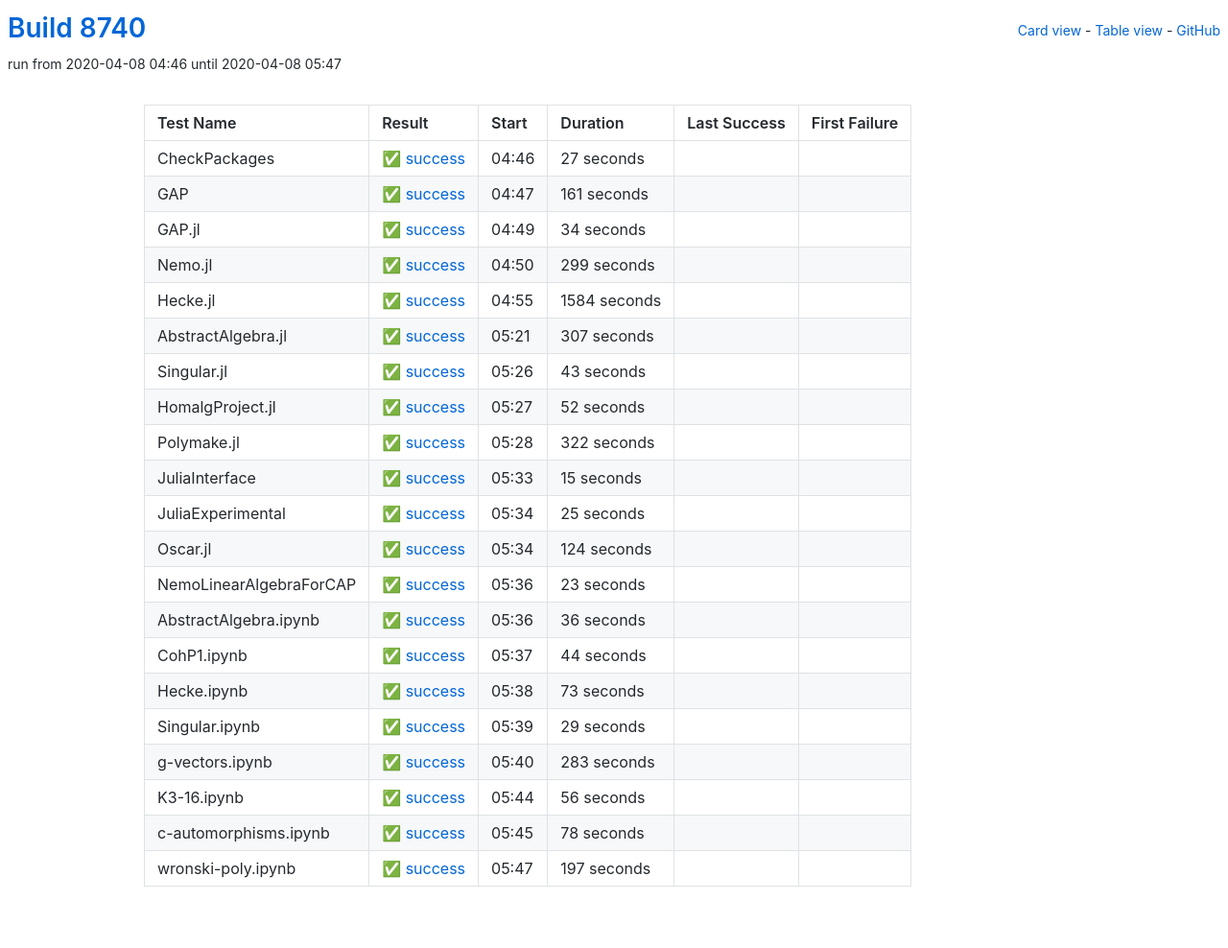
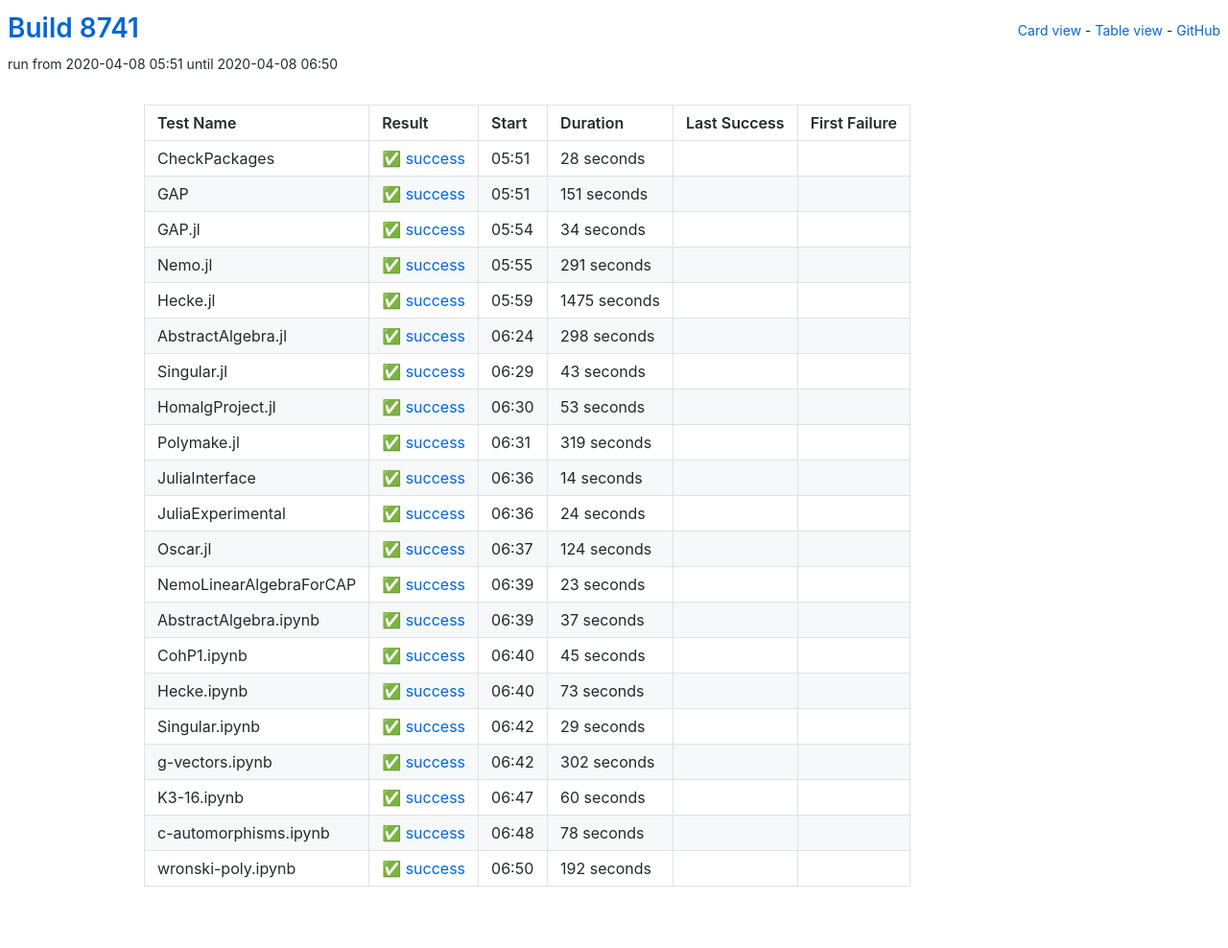
Before and after one commit to oscar-system/oscar-ci-status, a Jekyll site: the page built from table.html, in a window 1280 px wide. Shown: the whole page at 96% size. Built offline with Jekyll 4.4.1, drawn with Linux system fonts in a browser that asks for light colours.

Commit message:
Build 8741

```diff
--- a/_data/ci.yml
+++ b/_data/ci.yml
@@ -1,27 +1,27 @@
-build: 8740
-build_url: https://oscarci.mathematik.uni-kl.de/job/oscar/8740/
+build: 8741
+build_url: https://oscarci.mathematik.uni-kl.de/job/oscar/8741/
 job: oscar
 tests:
-- duration: 27
+- duration: 28
   exitcode: 0
   first_failure: false
   first_failure_url: null
   last_success: false
   last_success_url: null
-  log: https://oscarci.mathematik.uni-kl.de/job/oscar/8740/artifact/logs/build-8740/CheckPackages.log
+  log: https://oscarci.mathematik.uni-kl.de/job/oscar/8741/artifact/logs/build-8741/CheckPackages.log
   name: CheckPackages
-  start: 2020-04-08 04:46
+  start: 2020-04-08 05:51
   status: success
   success: true
-- duration: 161
+- duration: 151
   exitcode: 0
   first_failure: false
   first_failure_url: null
   last_success: false
   last_success_url: null
-  log: https://oscarci.mathematik.uni-kl.de/job/oscar/8740/artifact/logs/build-8740/GAP.log
+  log: https://oscarci.mathematik.uni-kl.de/job/oscar/8741/artifact/logs/build-8741/GAP.log
   name: GAP
-  start: 2020-04-08 04:47
+  start: 2020-04-08 05:51
   status: success
   success: true
 - duration: 34
@@ -30,42 +30,42 @@
   first_failure_url: null
   last_success: false
   last_success_url: null
-  log: https://oscarci.mathematik.uni-kl.de/job/oscar/8740/artifact/logs/build-8740/GAP.jl.log
+  log: https://oscarci.mathematik.uni-kl.de/job/oscar/8741/artifact/logs/build-8741/GAP.jl.log
   name: GAP.jl
-  start: 2020-04-08 04:49
+  start: 2020-04-08 05:54
   status: success
   success: true
-- duration: 299
+- duration: 291
   exitcode: 0
   first_failure: false
   first_failure_url: null
   last_success: false
   last_success_url: null
-  log: https://oscarci.mathematik.uni-kl.de/job/oscar/8740/artifact/logs/build-8740/Nemo.jl.log
+  log: https://oscarci.mathematik.uni-kl.de/job/oscar/8741/artifact/logs/build-8741/Nemo.jl.log
   name: Nemo.jl
-  start: 2020-04-08 04:50
+  start: 2020-04-08 05:55
   status: success
   success: true
-- duration: 1584
+- duration: 1475
   exitcode: 0
   first_failure: false
   first_failure_url: null
   last_success: false
   last_success_url: null
-  log: https://oscarci.mathematik.uni-kl.de/job/oscar/8740/artifact/logs/build-8740/Hecke.jl.log
+  log: https://oscarci.mathematik.uni-kl.de/job/oscar/8741/artifact/logs/build-8741/Hecke.jl.log
   name: Hecke.jl
-  start: 2020-04-08 04:55
+  start: 2020-04-08 05:59
   status: success
   success: true
-- duration: 307
+- duration: 298
   exitcode: 0
   first_failure: false
   first_failure_url: null
   last_success: false
   last_success_url: null
-  log: https://oscarci.mathematik.uni-kl.de/job/oscar/8740/artifact/logs/build-8740/AbstractAlgebra.jl.log
+  log: https://oscarci.mathematik.uni-kl.de/job/oscar/8741/artifact/logs/build-8741/AbstractAlgebra.jl.log
   name: AbstractAlgebra.jl
-  start: 2020-04-08 05:21
+  start: 2020-04-08 06:24
   status: success
   success: true
 - duration: 43
@@ -74,53 +74,53 @@
   first_failure_url: null
   last_success: false
   last_success_url: null
-  log: https://oscarci.mathematik.uni-kl.de/job/oscar/8740/artifact/logs/build-8740/Singular.jl.log
+  log: https://oscarci.mathematik.uni-kl.de/job/oscar/8741/artifact/logs/build-8741/Singular.jl.log
   name: Singular.jl
-  start: 2020-04-08 05:26
+  start: 2020-04-08 06:29
   status: success
   success: true
-- duration: 52
+- duration: 53
   exitcode: 0
   first_failure: false
   first_failure_url: null
   last_success: false
   last_success_url: null
-  log: https://oscarci.mathematik.uni-kl.de/job/oscar/8740/artifact/logs/build-8740/HomalgProject.jl.log
+  log: https://oscarci.mathematik.uni-kl.de/job/oscar/8741/artifact/logs/build-8741/HomalgProject.jl.log
   name: HomalgProject.jl
-  start: 2020-04-08 05:27
+  start: 2020-04-08 06:30
   status: success
   success: true
-- duration: 322
+- duration: 319
   exitcode: 0
   first_failure: false
   first_failure_url: null
   last_success: false
   last_success_url: null
-  log: https://oscarci.mathematik.uni-kl.de/job/oscar/8740/artifact/logs/build-8740/Polymake.jl.log
+  log: https://oscarci.mathematik.uni-kl.de/job/oscar/8741/artifact/logs/build-8741/Polymake.jl.log
   name: Polymake.jl
-  start: 2020-04-08 05:28
+  start: 2020-04-08 06:31
   status: success
   success: true
-- duration: 15
+- duration: 14
   exitcode: 0
   first_failure: false
   first_failure_url: null
   last_success: false
   last_success_url: null
-  log: https://oscarci.mathematik.uni-kl.de/job/oscar/8740/artifact/logs/build-8740/JuliaInterface.log
+  log: https://oscarci.mathematik.uni-kl.de/job/oscar/8741/artifact/logs/build-8741/JuliaInterface.log
   name: JuliaInterface
-  start: 2020-04-08 05:33
+  start: 2020-04-08 06:36
   status: success
   success: true
-- duration: 25
+- duration: 24
   exitcode: 0
   first_failure: false
   first_failure_url: null
   last_success: false
   last_success_url: null
-  log: https://oscarci.mathematik.uni-kl.de/job/oscar/8740/artifact/logs/build-8740/JuliaExperimental.log
+  log: https://oscarci.mathematik.uni-kl.de/job/oscar/8741/artifact/logs/build-8741/JuliaExperimental.log
   name: JuliaExperimental
-  start: 2020-04-08 05:34
+  start: 2020-04-08 06:36
   status: success
   success: true
 - duration: 124
@@ -129,9 +129,9 @@
   first_failure_url: null
   last_success: false
   last_success_url: null
-  log: https://oscarci.mathematik.uni-kl.de/job/oscar/8740/artifact/logs/build-8740/Oscar.jl.log
+  log: https://oscarci.mathematik.uni-kl.de/job/oscar/8741/artifact/logs/build-8741/Oscar.jl.log
   name: Oscar.jl
-  start: 2020-04-08 05:34
+  start: 2020-04-08 06:37
   status: success
   success: true
 - duration: 23
@@ -140,31 +140,31 @@
   first_failure_url: null
   last_success: false
   last_success_url: null
-  log: https://oscarci.mathematik.uni-kl.de/job/oscar/8740/artifact/logs/build-8740/NemoLinearAlgebraForCAP.log
+  log: https://oscarci.mathematik.uni-kl.de/job/oscar/8741/artifact/logs/build-8741/NemoLinearAlgebraForCAP.log
   name: NemoLinearAlgebraForCAP
-  start: 2020-04-08 05:36
+  start: 2020-04-08 06:39
   status: success
   success: true
-- duration: 36
+- duration: 37
   exitcode: 0
   first_failure: false
   first_failure_url: null
   last_success: false
   last_success_url: null
-  log: https://oscarci.mathematik.uni-kl.de/job/oscar/8740/artifact/logs/build-8740/AbstractAlgebra.ipynb.log
+  log: https://oscarci.mathematik.uni-kl.de/job/oscar/8741/artifact/logs/build-8741/AbstractAlgebra.ipynb.log
   name: AbstractAlgebra.ipynb
-  start: 2020-04-08 05:36
+  start: 2020-04-08 06:39
   status: success
   success: true
-- duration: 44
+- duration: 45
   exitcode: 0
   first_failure: false
   first_failure_url: null
   last_success: false
   last_success_url: null
-  log: https://oscarci.mathematik.uni-kl.de/job/oscar/8740/artifact/logs/build-8740/CohP1.ipynb.log
+  log: https://oscarci.mathematik.uni-kl.de/job/oscar/8741/artifact/logs/build-8741/CohP1.ipynb.log
   name: CohP1.ipynb
-  start: 2020-04-08 05:37
+  start: 2020-04-08 06:40
   status: success
   success: true
 - duration: 73
@@ -173,9 +173,9 @@
   first_failure_url: null
   last_success: false
   last_success_url: null
-  log: https://oscarci.mathematik.uni-kl.de/job/oscar/8740/artifact/logs/build-8740/Hecke.ipynb.log
+  log: https://oscarci.mathematik.uni-kl.de/job/oscar/8741/artifact/logs/build-8741/Hecke.ipynb.log
   name: Hecke.ipynb
-  start: 2020-04-08 05:38
+  start: 2020-04-08 06:40
   status: success
   success: true
 - duration: 29
@@ -184,31 +184,31 @@
   first_failure_url: null
   last_success: false
   last_success_url: null
-  log: https://oscarci.mathematik.uni-kl.de/job/oscar/8740/artifact/logs/build-8740/Singular.ipynb.log
+  log: https://oscarci.mathematik.uni-kl.de/job/oscar/8741/artifact/logs/build-8741/Singular.ipynb.log
   name: Singular.ipynb
-  start: 2020-04-08 05:39
+  start: 2020-04-08 06:42
   status: success
   success: true
-- duration: 283
+- duration: 302
   exitcode: 0
   first_failure: false
   first_failure_url: null
   last_success: false
   last_success_url: null
-  log: https://oscarci.mathematik.uni-kl.de/job/oscar/8740/artifact/logs/build-8740/g-vectors.ipynb.log
+  log: https://oscarci.mathematik.uni-kl.de/job/oscar/8741/artifact/logs/build-8741/g-vectors.ipynb.log
   name: g-vectors.ipynb
-  start: 2020-04-08 05:40
+  start: 2020-04-08 06:42
   status: success
   success: true
-- duration: 56
+- duration: 60
   exitcode: 0
   first_failure: false
   first_failure_url: null
   last_success: false
   last_success_url: null
-  log: https://oscarci.mathematik.uni-kl.de/job/oscar/8740/artifact/logs/build-8740/K3-16.ipynb.log
+  log: https://oscarci.mathematik.uni-kl.de/job/oscar/8741/artifact/logs/build-8741/K3-16.ipynb.log
   name: K3-16.ipynb
-  start: 2020-04-08 05:44
+  start: 2020-04-08 06:47
   status: success
   success: true
 - duration: 78
@@ -217,19 +217,19 @@
   first_failure_url: null
   last_success: false
   last_success_url: null
-  log: https://oscarci.mathematik.uni-kl.de/job/oscar/8740/artifact/logs/build-8740/c-automorphisms.ipynb.log
+  log: https://oscarci.mathematik.uni-kl.de/job/oscar/8741/artifact/logs/build-8741/c-automorphisms.ipynb.log
   name: c-automorphisms.ipynb
-  start: 2020-04-08 05:45
+  start: 2020-04-08 06:48
   status: success
   success: true
-- duration: 197
+- duration: 192
   exitcode: 0
   first_failure: false
   first_failure_url: null
   last_success: false
   last_success_url: null
-  log: https://oscarci.mathematik.uni-kl.de/job/oscar/8740/artifact/logs/build-8740/wronski-poly.ipynb.log
+  log: https://oscarci.mathematik.uni-kl.de/job/oscar/8741/artifact/logs/build-8741/wronski-poly.ipynb.log
   name: wronski-poly.ipynb
-  start: 2020-04-08 05:47
+  start: 2020-04-08 06:50
   status: success
   success: true
```
Also changed, not shown: README.md.
